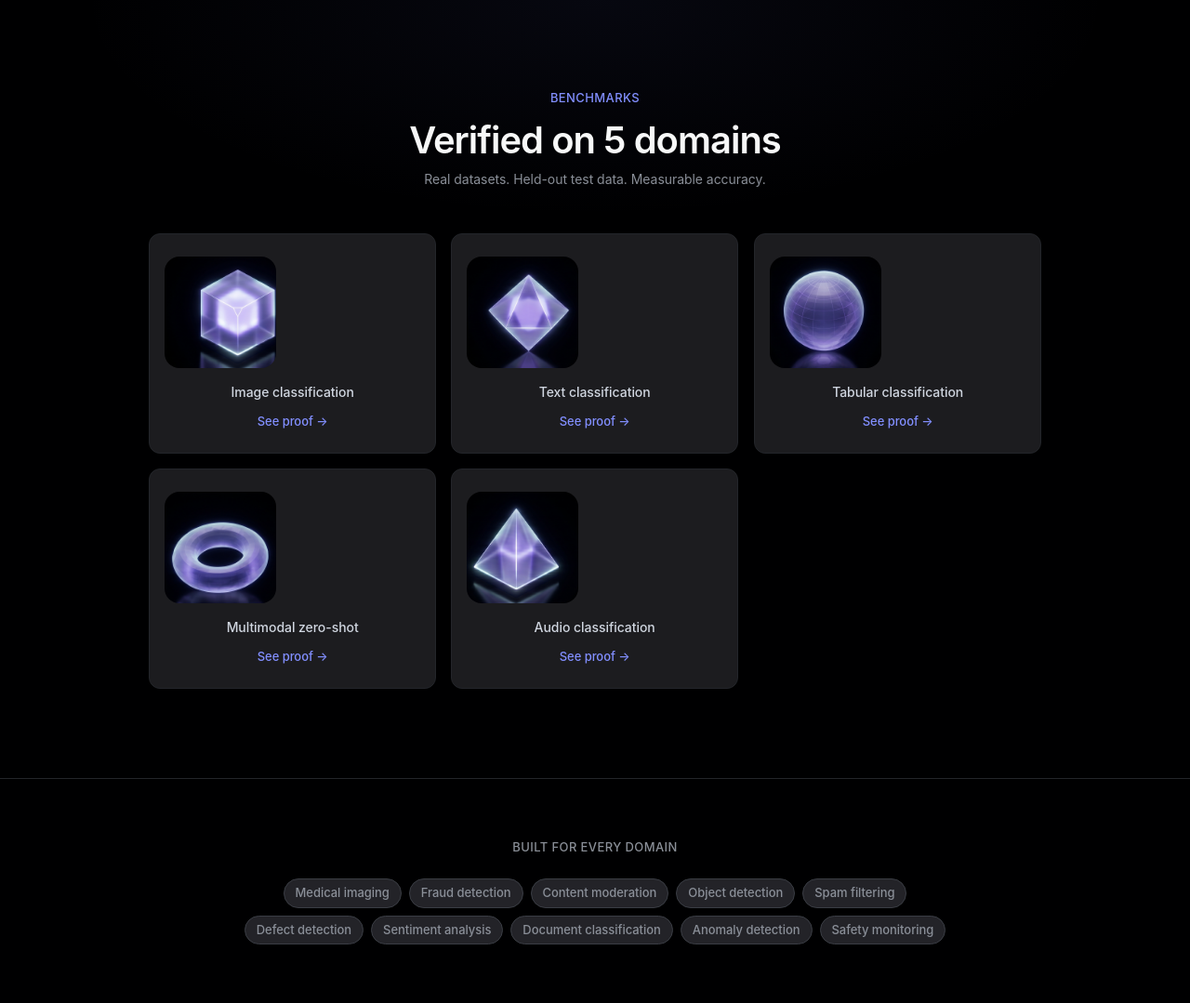
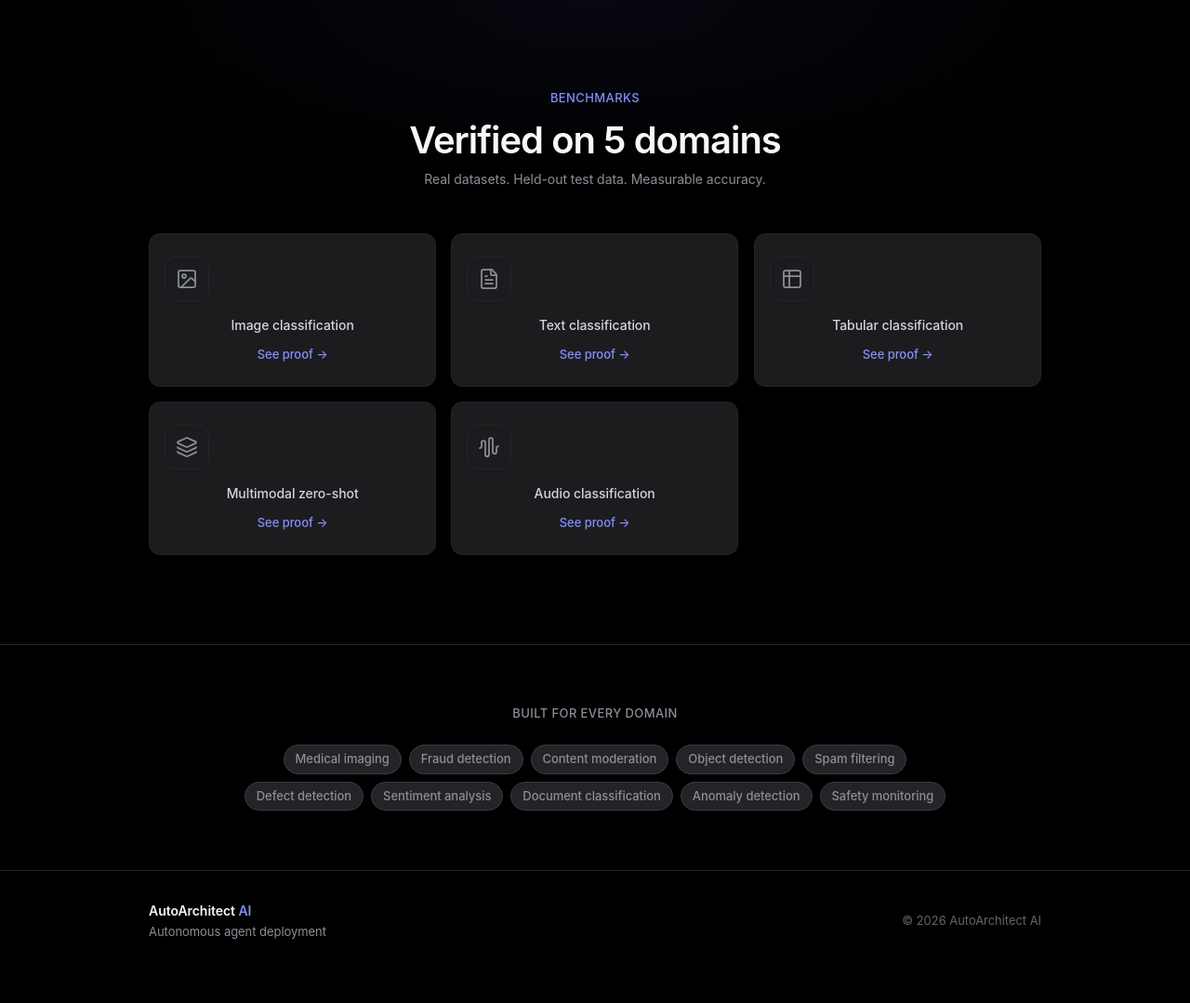
Before and after one commit to dhanraj176/NAs-Builder, a Flask app: page / in a window 1280 px wide. Shown: the part 1857-2936 px from the top of the page at 93% size. After the commit the page ends 2867 px from the top, so only its background shows below. Run offline with Flask 3, Linux system fonts and the light colour scheme; parts of the project's set-up code (start-up, migrations or seed data) failed here and were passed over.

Commit message:
Day 27 - Revert verified results icons to Lucide. Removed custom 3D icon images for simplicity. Lucide icons provide cleaner, more proven visual treatment matching Linear DESIGN.md aesthetic. PNG assets retained in static/images/ for potential future use.
Co-Authored-By: Claude Sonnet 4.6 <noreply@anthropic.com>

```diff
--- a/autoarchitect/static/css/style.css
+++ b/autoarchitect/static/css/style.css
@@ -1679,45 +1679,48 @@ textarea::placeholder { color: var(--ink-tertiary); }
 
 /* ── DOMAIN ICONS (Verified Results) ────────────── */
 
-.domain-icon {
-  width: 120px;
-  height: 120px;
+.vr-icon {
+  width: 48px;
+  height: 48px;
   display: flex;
   align-items: center;
   justify-content: center;
-  background: transparent;
-  border: none;
-  padding: 0;
+  background: var(--surface-1);
+  border: 1px solid var(--hairline);
+  border-radius: 12px;
   margin-bottom: 16px;
-  overflow: hidden;
-  border-radius: 16px;
-  transition: transform 200ms ease;
-}
-
-.domain-icon img {
-  width: 100%;
-  height: 100%;
-  object-fit: cover;
-  display: block;
-  transform: scale(1.5);
-  transform-origin: center;
-  filter: drop-shadow(0 0 20px rgba(94, 106, 210, 0.5));
-  transition: filter 200ms ease, transform 200ms ease;
-}
-
-.vr-card:hover .domain-icon {
-  transform: translateY(-3px);
-}
-
-.vr-card:hover .domain-icon img {
-  transform: scale(1.6);
-  filter: drop-shadow(0 0 32px rgba(94, 106, 210, 0.8));
+  transition: all 200ms ease;
+}
+
+.vr-icon i,
+.vr-icon svg {
+  width: 24px;
+  height: 24px;
+  color: var(--primary);
+  stroke-width: 1.5;
+}
+
+.vr-card:hover .vr-icon {
+  background: var(--surface-2);
+  border-color: var(--primary);
+  transform: translateY(-2px);
+}
+
+.vr-card:hover .vr-icon i,
+.vr-card:hover .vr-icon svg {
+  color: var(--primary-hover);
 }
 
 @media (max-width: 768px) {
-  .domain-icon {
-    width: 88px;
-    height: 88px;
+  .vr-icon {
+    width: 40px;
+    height: 40px;
+  }
+
+  .vr-icon i,
+  .vr-icon svg {
+    width: 20px;
+    height: 20px;
   }
 }
 
--- a/autoarchitect/templates/index.html
+++ b/autoarchitect/templates/index.html
@@ -316,8 +316,8 @@
 
         <div class="vr-card" onclick="toggleVrCard(this)">
           <div class="vr-card-front">
-            <div class="domain-icon">
-              <img src="/static/images/domain-image.png" alt="Image classification" loading="lazy">
+            <div class="vr-icon">
+              <i data-lucide="image"></i>
             </div>
             <div class="vr-domain">Image classification</div>
             <div class="vr-cta">See proof &rarr;</div>
@@ -333,8 +333,8 @@
 
         <div class="vr-card" onclick="toggleVrCard(this)">
           <div class="vr-card-front">
-            <div class="domain-icon">
-              <img src="/static/images/domain-text.png" alt="Text classification" loading="lazy">
+            <div class="vr-icon">
+              <i data-lucide="file-text"></i>
             </div>
             <div class="vr-domain">Text classification</div>
             <div class="vr-cta">See proof &rarr;</div>
@@ -350,8 +350,8 @@
 
         <div class="vr-card" onclick="toggleVrCard(this)">
           <div class="vr-card-front">
-            <div class="domain-icon">
-              <img src="/static/images/domain-tabular.png" alt="Tabular classification" loading="lazy">
+            <div class="vr-icon">
+              <i data-lucide="table-2"></i>
             </div>
             <div class="vr-domain">Tabular classification</div>
             <div class="vr-cta">See proof &rarr;</div>
@@ -367,8 +367,8 @@
 
         <div class="vr-card" onclick="toggleVrCard(this)">
           <div class="vr-card-front">
-            <div class="domain-icon">
-              <img src="/static/images/domain-multimodal.png" alt="Multimodal zero-shot" loading="lazy">
+            <div class="vr-icon">
+              <i data-lucide="layers"></i>
             </div>
             <div class="vr-domain">Multimodal zero-shot</div>
             <div class="vr-cta">See proof &rarr;</div>
@@ -384,8 +384,8 @@
 
         <div class="vr-card" onclick="toggleVrCard(this)">
           <div class="vr-card-front">
-            <div class="domain-icon">
-              <img src="/static/images/domain-audio.png" alt="Audio classification" loading="lazy">
+            <div class="vr-icon">
+              <i data-lucide="audio-waveform"></i>
             </div>
             <div class="vr-domain">Audio classification</div>
             <div class="vr-cta">See proof &rarr;</div>
```
